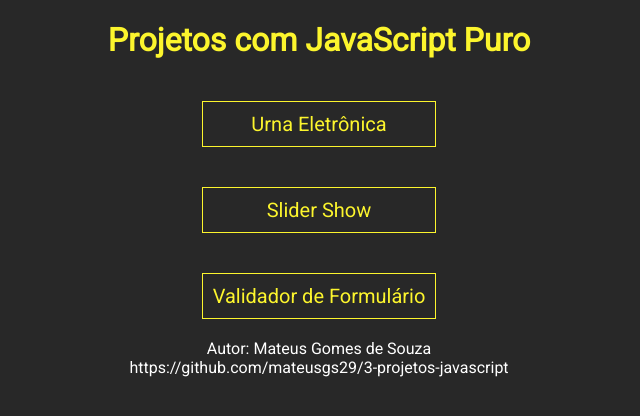
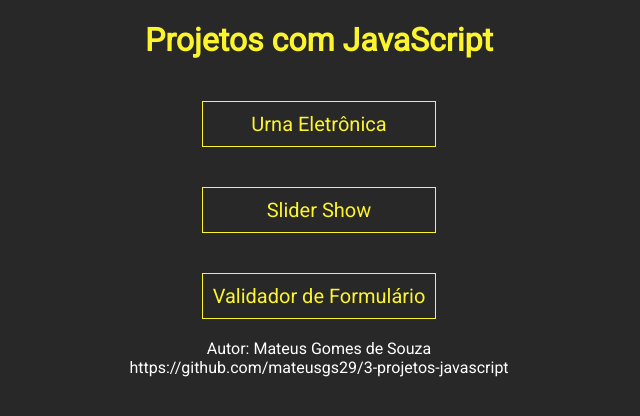
Before and after one commit to mateusgs29/3-projetos-javascript, a plain HTML site: page index.html in a window 1280 px wide. Shown: the whole page, without its empty margins (321-961 px from the left). Drawn offline with Linux system fonts and the light colour scheme.

Commit message:
index.html

```diff
--- a/index.html
+++ b/index.html
@@ -8,7 +8,7 @@
 </head>
 <body>
     <div class="container">
-        <h1>Projetos com JavaScript Puro</h1>
+        <h1>Projetos com JavaScript</h1>
         <div class="box">
             <div class="botoes">
                 <a class="urna" href="urna/index.html">Urna Eletrônica</a>
```
